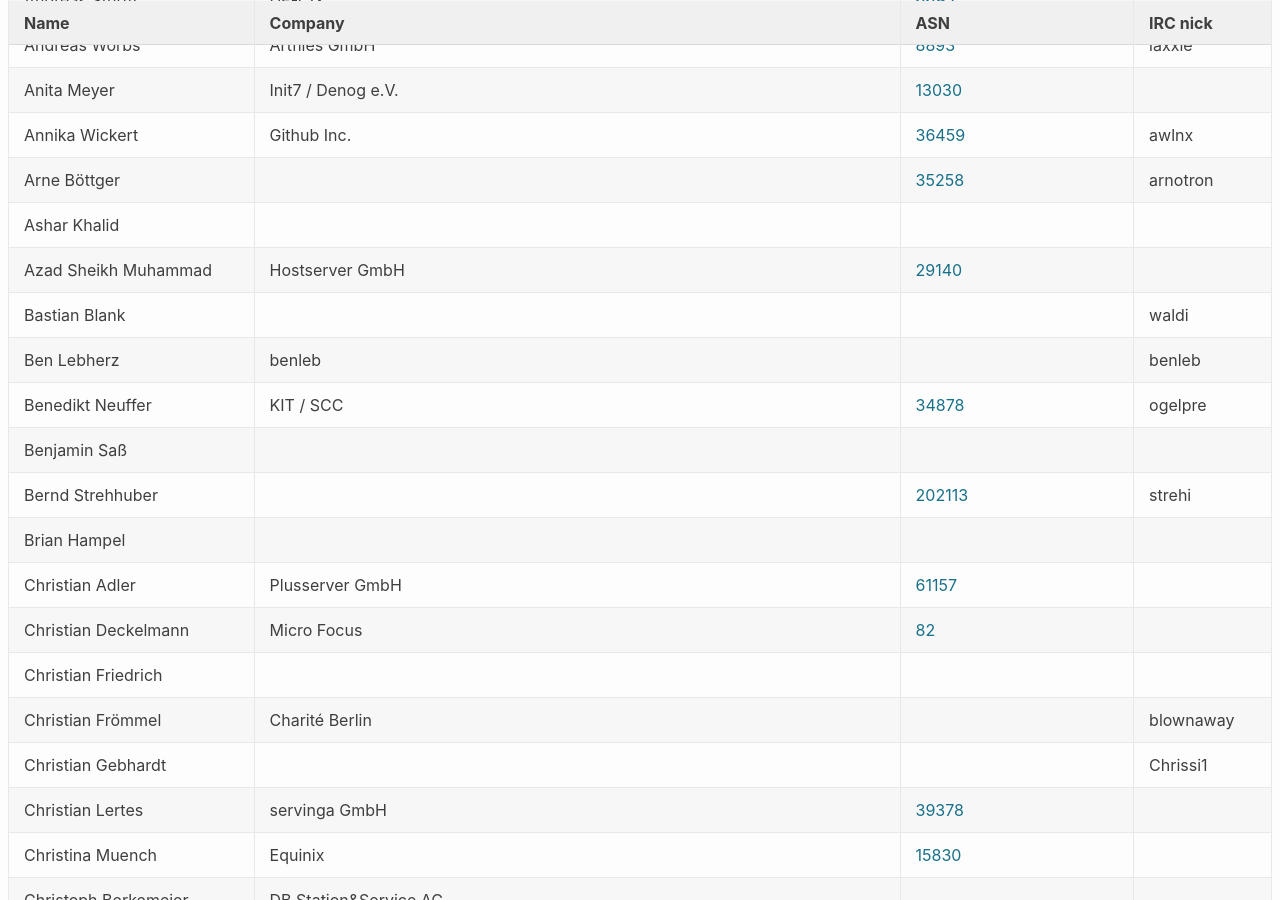
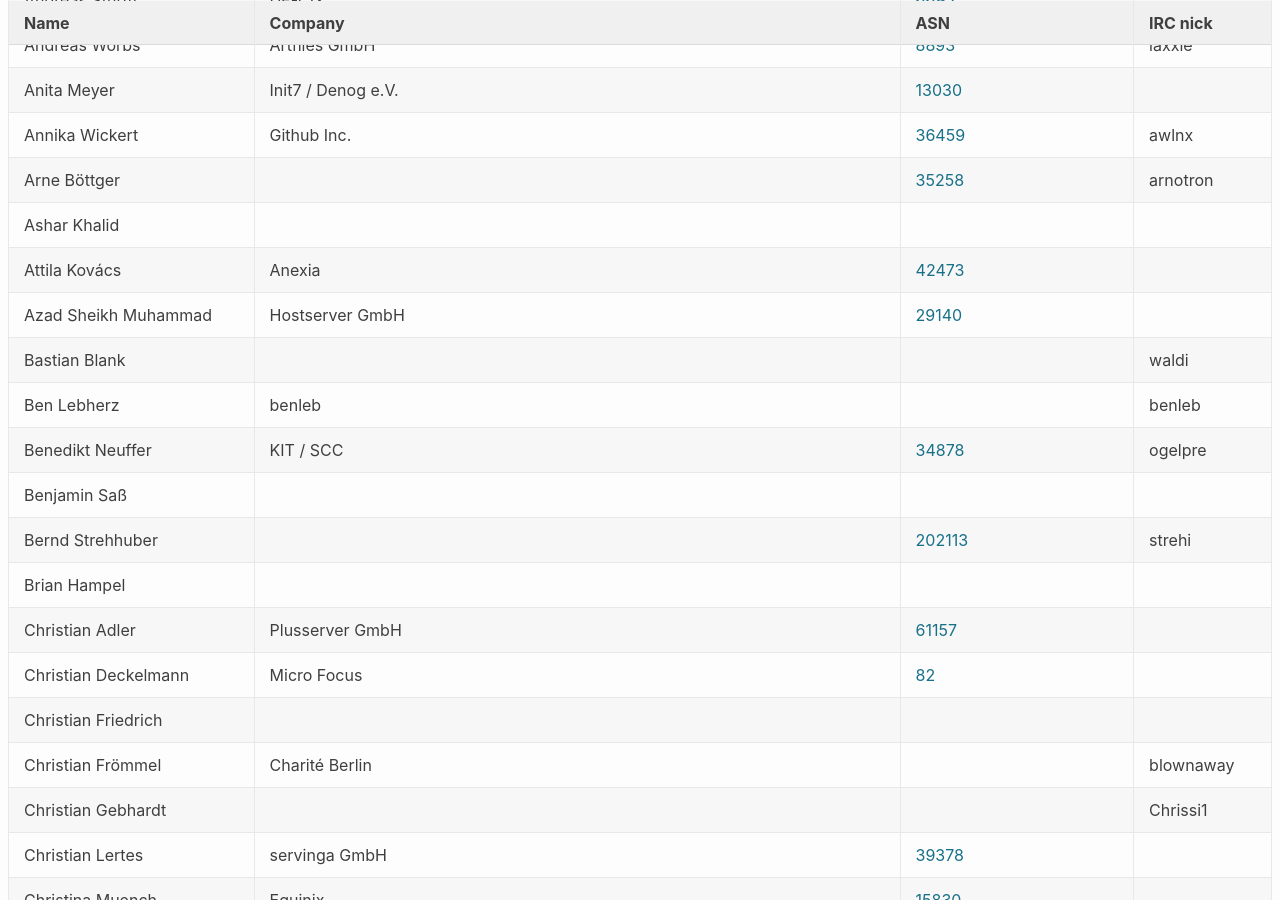
Before and after one commit to denog/pretix-attendeelist, a Jekyll site: the page built from denog13/index.markdown, in a window 1280 px wide and 900 px high, scrolled down 301 px. Built offline with Jekyll 4.4.1, drawn with Linux system fonts in a browser that asks for light colours.

Commit message:
Latest data: Mon Oct  4 06:51:42 UTC 2021

```diff
--- a/_data/attendees_denog13.json
+++ b/_data/attendees_denog13.json
@@ -64,6 +64,12 @@
     "company": null,
     "irc": null,
     "asn": null
+  },
+  {
+    "name": "Attila Kovács",
+    "company": "Anexia",
+    "irc": null,
+    "asn": "42473"
   },
   {
     "name": "Azad Sheikh Muhammad",
```
